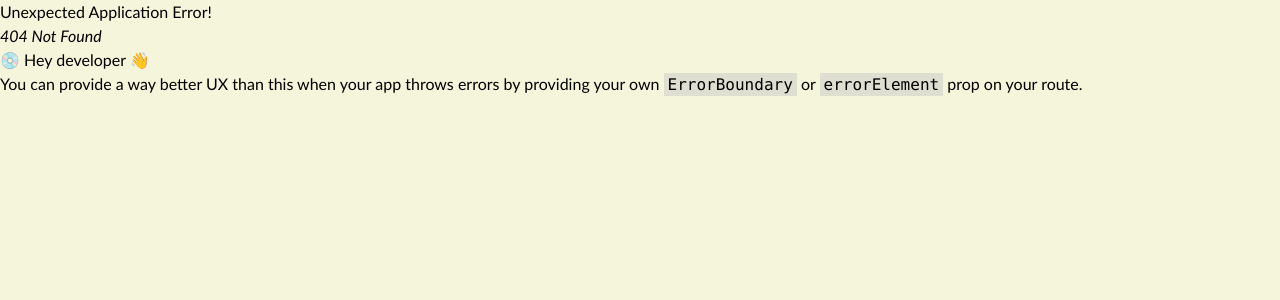
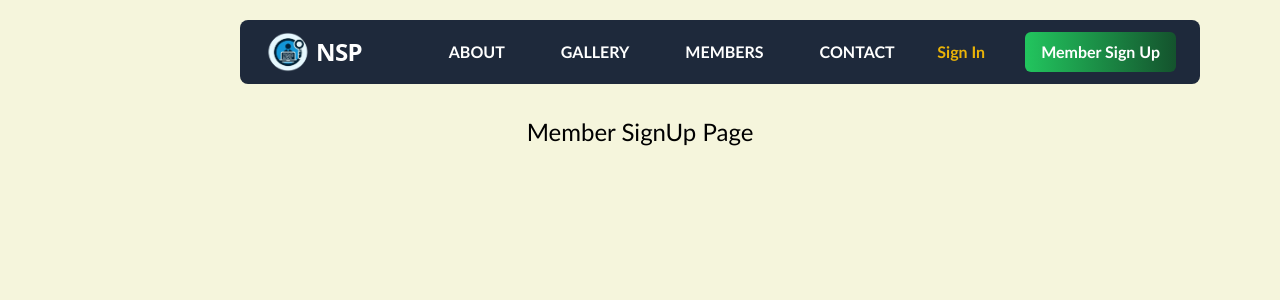
Before and after one commit to NITA-South-Paribar/nsp-web-page, a React (Vite) app: page /nsp-web-page/signup in a window 1280 px wide. Before the commit this address had no page. Shown: the top 300 px of the page. Built offline with nearby package versions, Linux system fonts and the light colour scheme.

Commit message:
Routes changes

```diff
--- a/src/components/Navbar/Navbar.jsx
+++ b/src/components/Navbar/Navbar.jsx
@@ -14,7 +14,7 @@ export const Navbar = () => {
     <nav className="sticky top-0 z-50 py-3 backdrop-blur-lg bg-slate-800 mx-60 my-5 rounded-lg text-white w-3/4 px-6">
       <div className="container mx-auto relative text-md font-semibold">
         <div className="flex justify-between items-center">
-          <Link to="/" className="flex items-center flex-shrink-0 cursor-pointer">
+          <Link to="" className="flex items-center flex-shrink-0 cursor-pointer">
             <img className="h-10 w-12" src={logo} alt="" />
             <span className="text-2xl mx-1 tracking-tight font-sans">NSP</span>
           </Link>
@@ -31,7 +31,7 @@ export const Navbar = () => {
                 Sign In
               </button>
             </Link>
-            <Link to="/signup">
+            <Link to="signup">
               <button className="bg-gradient-to-r from-green-500 to-green-900 py-2 px-4 rounded-md cursor-pointer hover:bg-gradient-to-t hover:from-green-400 hover:to-green-900">
                 Member Sign Up
               </button>
--- a/src/constants/index.jsx
+++ b/src/constants/index.jsx
@@ -1,15 +1,15 @@
 export const navItems = [
     {
         label: "ABOUT",
-        href: "/about"
+        href: "about"
     },
     {
         label: "GALLERY",
-        href: "/gallery"
+        href: "gallery"
     },
     {
         label: "MEMBERS",
-        href: "/members"
+        href: "members"
     },
     {
         label: "CONTACT",
--- a/src/main.jsx
+++ b/src/main.jsx
@@ -12,13 +12,13 @@ import Home from './components/Home/Home.jsx'
 
 const routes = createBrowserRouter(
   createRoutesFromElements(
-    <Route path="/" element={<App/>}>
+    <Route path="/nsp-web-page" element={<App/>}>
       <Route path="" element={<Home />} />
-      <Route path="/about" element={<About />} />
-      <Route path="/gallery" element={<ImageGallery />} />
-      <Route path="/members" element={<MemberDasboard />} />
-      <Route path="/members/:memberId" element={<MemberDetails />} />
-      <Route path="/signup" element={<MemberSignUp />} />
+      <Route path="about" element={<About />} />
+      <Route path="gallery" element={<ImageGallery />} />
+      <Route path="members" element={<MemberDasboard />} />
+      <Route path="members/:memberId" element={<MemberDetails />} />
+      <Route path="signup" element={<MemberSignUp />} />
     </Route>
   )
 )
--- a/vite.config.js
+++ b/vite.config.js
@@ -3,6 +3,6 @@ import react from "@vitejs/plugin-react";
 
 // https://vitejs.dev/config/
 export default defineConfig({
-  base: "",
+  base: "/nsp-web-page",
   plugins: [react()],
 });
```
